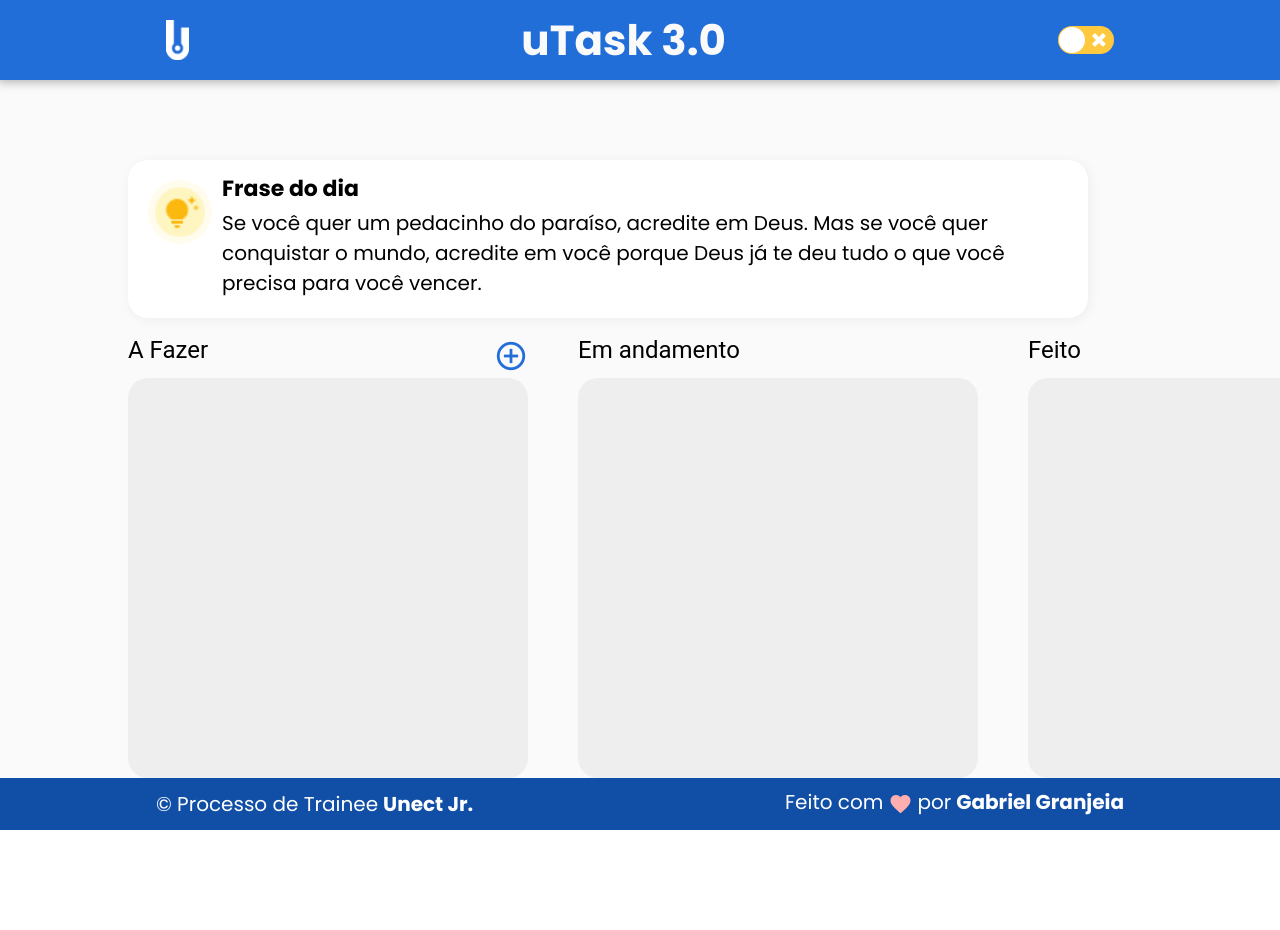
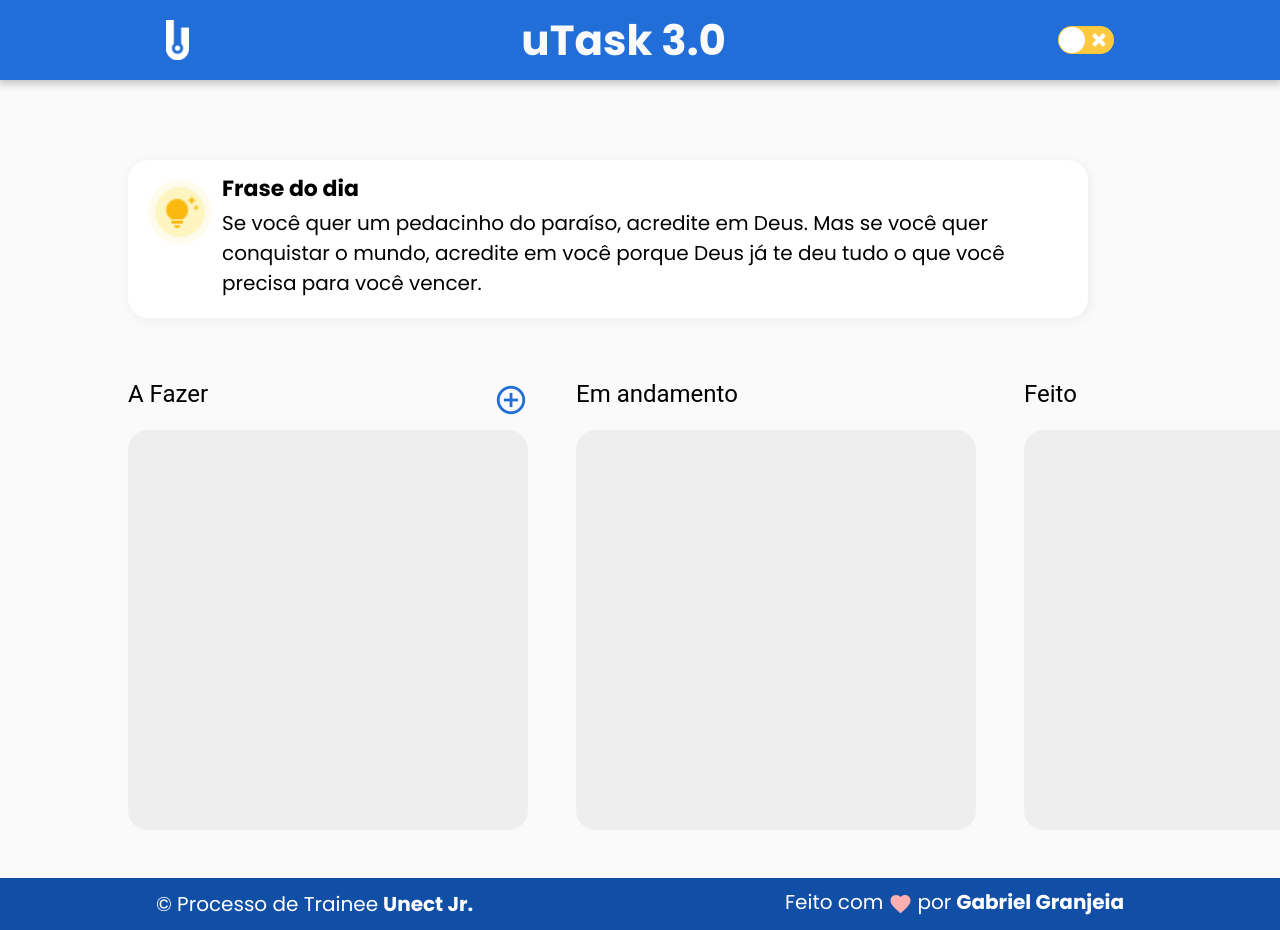
Before and after one commit to Gabriel-16n5/uTask-Trainee, a React (Vite) app: page /home in a window 1280 px wide. Shown: the top 930 px of the page. Before the commit the page ends 830 px from the top, so only its background shows below. Built offline with nearby package versions, Linux system fonts and the light colour scheme.

Commit message:
feat: layout web home done

```diff
--- a/src/components/KanbanContainer.jsx
+++ b/src/components/KanbanContainer.jsx
@@ -220,19 +220,21 @@ const ColumnHeader = styled.div`
   display: flex;
   justify-content: space-between;
   min-height: 40px;
+  margin-bottom: .5rem;
 `;
 
 const KanbanContainer = styled.div`
   display: flex;
   justify-content: space-around;
-  margin-top: 20px;
+  margin-top: 4rem;
 `;
 
 const ColumnMain = styled.div`
   display: flex;
   flex-direction: column;
   min-width: 400px;
-  margin-right: 50px;
+  margin-right: 3rem;
+  margin-bottom: 3rem;
 `;
 
 const Column = styled.div`
```
